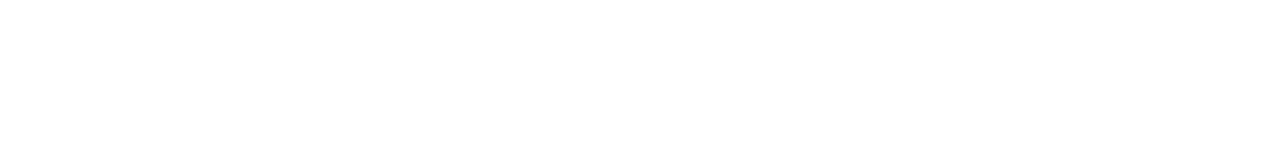
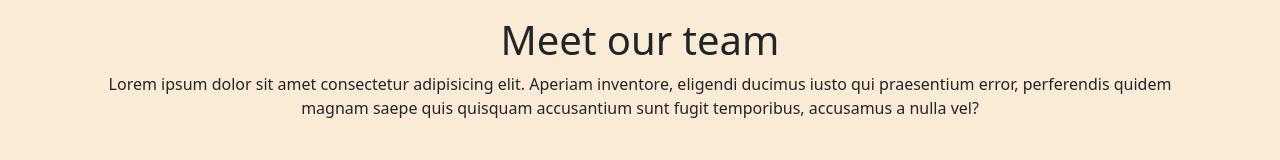
Before and after one commit to KehnAdrian31/js-our-team, a plain HTML site: page index.html in a window 1280 px wide. Drawn offline with nearby package versions, Linux system fonts and the light colour scheme.

Commit message:
[upd] add  heading

```diff
--- a/assets/style.css
+++ b/assets/style.css
@@ -3,3 +3,6 @@
   padding: 0;
   box-sizing: border-box;
 }
+body{
+  background-color: antiquewhite;
+}
--- a/index.html
+++ b/index.html
@@ -4,10 +4,22 @@
   <meta charset="UTF-8">
   <meta name="viewport" content="width=device-width, initial-scale=1.0">
   <link href="https://cdn.jsdelivr.net/npm/bootstrap@5.3.7/dist/css/bootstrap.min.css" rel="stylesheet" integrity="sha384-LN+7fdVzj6u52u30Kp6M/trliBMCMKTyK833zpbD+pXdCLuTusPj697FH4R/5mcr" crossorigin="anonymous">
+  <link rel="preconnect" href="https://fonts.googleapis.com">
+<link rel="preconnect" href="https://fonts.gstatic.com" crossorigin>
+<link href="https://fonts.googleapis.com/css2?family=Fredoka:wght@300..700&display=swap" rel="stylesheet">
   <link rel="stylesheet" href="./assets/style.css">
   <title>js-our-team</title>
 </head>
 <body>
+  <div class="container">
+    <div class="row">
+      <div class="col-12 text-center">
+        <h1 class="mt-3"> Meet our team</h1>
+          <p>Lorem ipsum dolor sit amet consectetur adipisicing elit. Aperiam inventore, eligendi ducimus iusto qui praesentium error, perferendis quidem magnam saepe quis quisquam accusantium sunt fugit temporibus, accusamus a nulla vel?</p>
+      </div>
+    </div>
+  </div>
+
   <script src="https://cdn.jsdelivr.net/npm/bootstrap@5.3.7/dist/js/bootstrap.bundle.min.js" integrity="sha384-ndDqU0Gzau9qJ1lfW4pNLlhNTkCfHzAVBReH9diLvGRem5+R9g2FzA8ZGN954O5Q" crossorigin="anonymous"></script>
   <script src="./assets/script.js"></script>
 </body>
```
Also changed, not shown: 1 other file.
